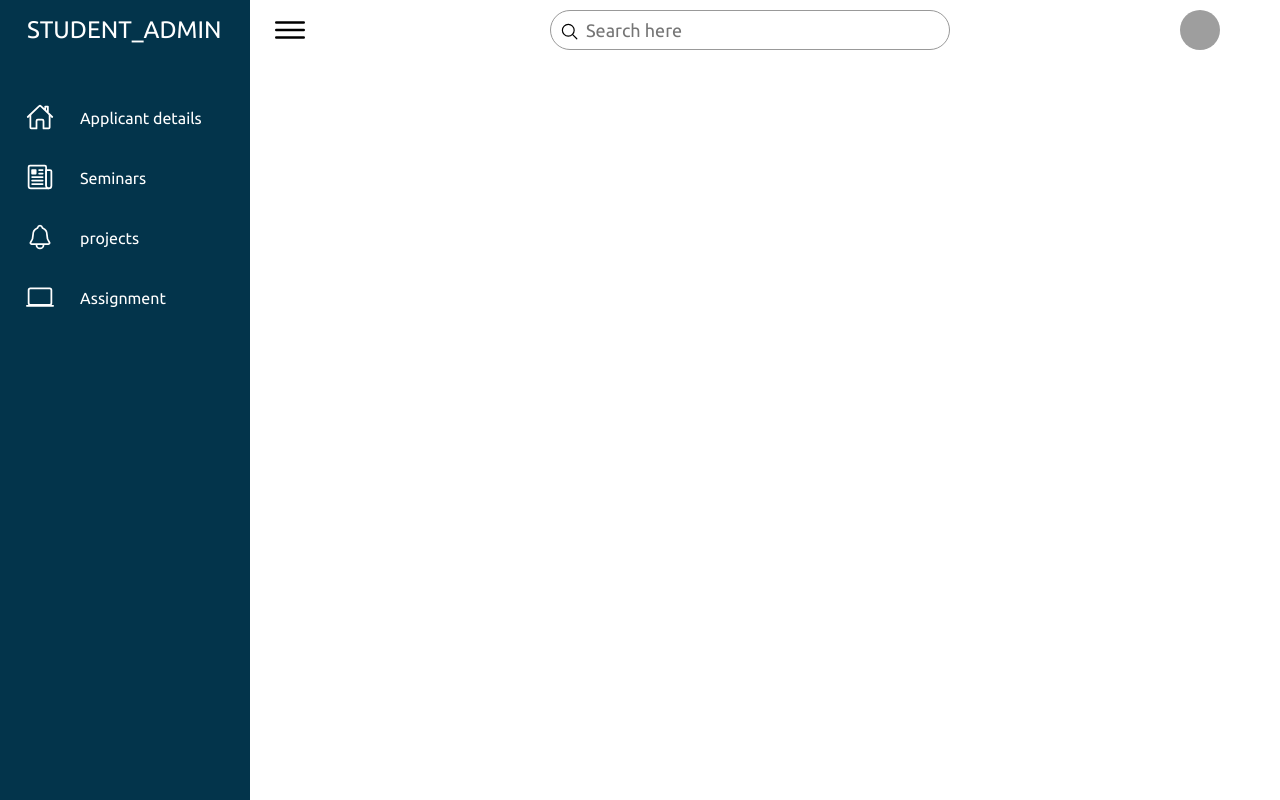
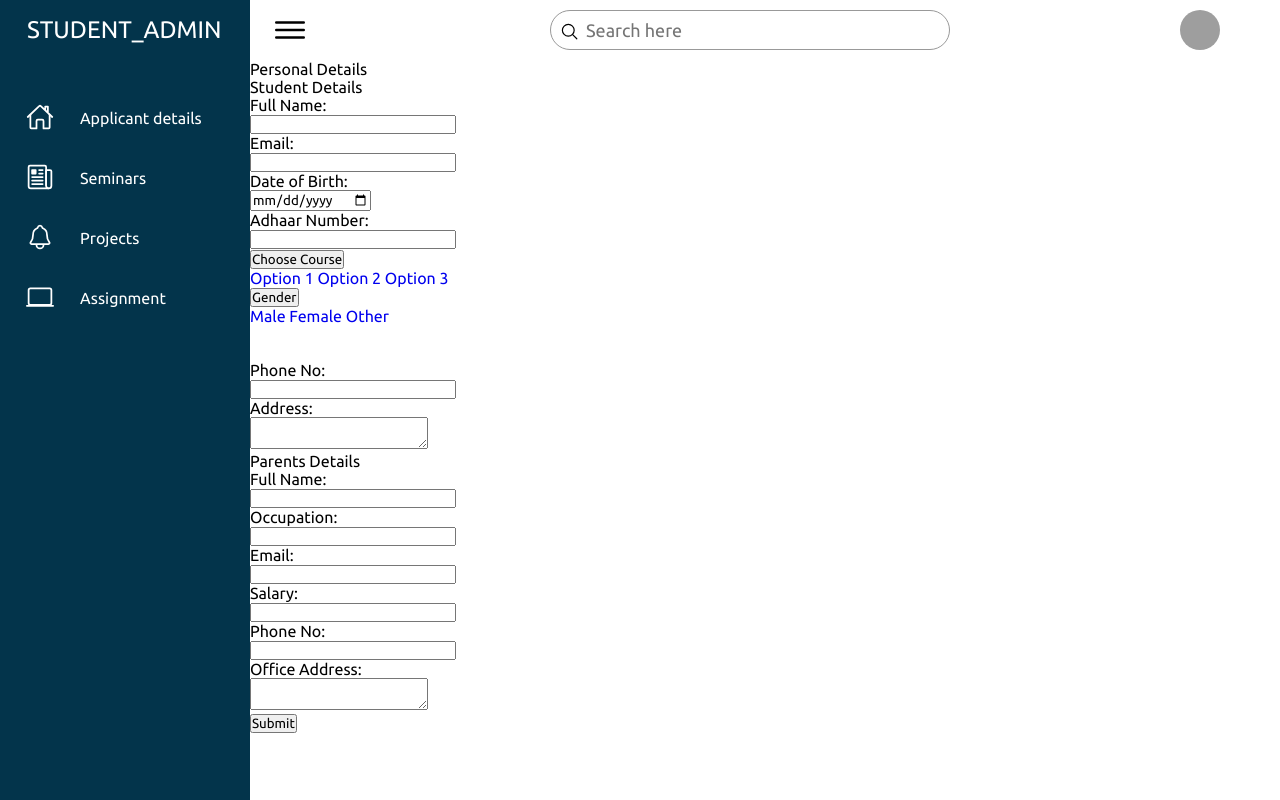
Before and after one commit to pradip-sutar/Dashboard, a Django app: template AdminDashboard/templates/applicant_details.html in a window 1280 px wide. Run offline with Django 3.2, Linux system fonts and the light colour scheme; the template is opened without the code that fills it, so the values that code supplies are empty; some libraries are stand-ins or nearby versions; grey boxes are pictures that could not be loaded.

Commit message:
some changes

```diff
--- a/AdminDashboard/student/urls.py
+++ b/AdminDashboard/student/urls.py
@@ -2,8 +2,8 @@
 from . import views
 
 urlpatterns = [
-    path('form/',views.Studentform,name='form'),
-    path('details/',views.Applicant_details,name='Applicant_details'),
+
+    path('form/',views.Applicant_details,name='Applicant_details'),
     path('seminar/',views.Seminar_report,name='seminar_report'),
     path('project/',views.Projects_report,name='projects_report'),
 ]
--- a/AdminDashboard/templates/applicant_details.html
+++ b/AdminDashboard/templates/applicant_details.html
@@ -6,16 +6,11 @@
     <meta http-equiv="X-UA-Compatible" content="IE=edge">
     <meta name="viewport" content="width=device-width, initial-scale=1.0">
     <link rel="stylesheet" href="{% static 'AdminPanel/css/style.css' %}">
-        <link rel="stylesheet"
-            href="https://cdnjs.cloudflare.com/ajax/libs/font-awesome/5.15.3/css/all.min.css">
-        <link rel="stylesheet" href="path/to/font-awesome/css/all.min.css">
     <link rel="stylesheet" href="{% static 'Student/css/student.css' %}">
      <title>Student Form</title>
-
 </head>
 
 <body>
-        <!-- =============== Navigation ================ -->
   <div class="container">
     <div class="navigation">
         <ul>
@@ -27,7 +22,7 @@
             </li>
 
             <li>
-                        <a href="{% url 'form' %}">
+                <a href="{% url 'Applicant_details' %}">
                     <span class="icon">
                         <ion-icon name="home-outline"></ion-icon>
                     </span>
@@ -45,11 +40,11 @@
             </li>
 
             <li>
-                        <a href="#">
+                <a href="{% url 'projects_report' %}">
                     <span class="icon">
                         <ion-icon name="notifications-outline"></ion-icon>
                     </span>
-                            <span class="title">projects</span>
+                    <span class="title">Projects</span>
                 </a>
             </li>
             <li>
@@ -80,8 +75,127 @@
                 <img src="assets/imgs/customer01.jpg" alt>
             </div>
         </div>
+  <nav class="navbar">
+    <div class="navbar-brand">Personal Details</div>
+    <!-- <ul class="navbar-menu">
+      <li class="navbar-item"><a href="#">Home</a></li>
+      <li class="navbar-item"><a href="#">About</a></li>
+      <li class="navbar-item"><a href="#">Services</a></li>
+      <li class="navbar-item"><a href="#">Contact</a></li>
+    </ul> -->
+  </nav>
 
-                <!-- ================== Application details ====================== -->
+<div class="form-container">
+  <nav class="navbar1">
+    <div class="navbar-brand">Student Details</div>
+  </nav>
+
+    <form method="POST">
+        {% csrf_token %}
+
+      <div class="form-group">
+        <label for="name">Full Name:</label><br>
+        <input type="text" id="name" name="name" required>
+      </div>
+
+      <div class="form-group">
+        <label for="name">Email:</label><br>
+        <input type="email" id="name" name="email" required><br>
+      </div>
+
+      <div class="form-group">
+        <label for="name">Date of Birth:</label><br>
+        <input type="date" id="name" name="date" required><br>
+      </div>
+
+      <div class="form-group">
+        <label for="name">Adhaar Number:</label><br>
+        <input type="number" id="name" name="adhaar" required><br>
+      </div>
+
+      <div class="dropdown">
+        <button class="dropdown-button">Choose Course</button>
+        <div class="dropdown-content">
+          <a href="#">Option 1</a>
+          <a href="#">Option 2</a>
+          <a href="#">Option 3</a>
+        </div>
+
+
+
+        <button class="dropdown-button">Gender</button>
+        <div class="dropdown-content">
+          <a href="#">Male</a>
+          <a href="#">Female</a>
+          <a href="#">Other</a>
+        </div>
+
+      </div><br><br>
+
+      <div class="form-group">
+        <label for="number">Phone No:</label><br>
+        <input type="number" id="number" name="number" required><br>
+      </div>
+
+      <div class="form-group">
+        <label for="message">Address:</label><br>
+        <textarea id="message" name="message" required></textarea>
+      </div>
+  </div>
+
+  <div class="form-container1">
+    <nav class="navbar1">
+      <div class="navbar-brand">Parents Details</div>
+    </nav>
+
+        <div class="form-group">
+          <label class="lable" for="name">Full Name:</label><br>
+          <input type="text" id="name" name="name" required>
+        </div>
+
+        <div class="form-group">
+          <label for="name">Occupation:</label><br>
+          <input type="text" id="name" name="occupation" required><br>
+        </div>
+
+        <div class="form-group">
+          <label for="name">Email:</label><br>
+          <input type="email" id="name" name="email"><br>
+        </div>
+
+        <div class="form-group">
+          <label for="name">Salary:</label><br>
+          <input type="number" id="name" name="salary" required><br>
+        </div>
+
+
+        <div class="form-group">
+          <label for="number">Phone No:</label><br>
+          <input type="number" id="number" name="number" required><br>
+        </div>
+
+        <div class="form-group">
+          <label for="message">Office Address:</label><br>
+          <textarea id="message" name="message" required></textarea>
+        </div>
+
+        <div class="form-group">
+          <button type="submit">Submit</button>
+        </div>
+      </form>
+    </div>
+
+
+    <div class="container">
+      <div class="column"></div>
+      <div class="column"></div>
+    </div>
+
+
+
+
+
+
 
 
  <!-- =========== Scripts =========  -->
@@ -96,5 +210,6 @@
  <script nomodule
    src="https://unpkg.com/ionicons@5.5.2/dist/ionicons/ionicons.js"></script>
 
+
 </body>
 </html>
--- a/AdminDashboard/templates/project_report.html
+++ b/AdminDashboard/templates/project_report.html
@@ -22,7 +22,7 @@
             </li>
 
             <li>
-                <a href="{% url 'form' %}">
+                <a href="{% url 'Applicant_details' %}">
                     <span class="icon">
                         <ion-icon name="home-outline"></ion-icon>
                     </span>
--- a/AdminDashboard/templates/seminar_report.html
+++ b/AdminDashboard/templates/seminar_report.html
@@ -22,7 +22,7 @@
             </li>
 
             <li>
-                <a href="{% url 'form' %}">
+                <a href="{% url 'Applicant_details' %}">
                     <span class="icon">
                         <ion-icon name="home-outline"></ion-icon>
                     </span>
```
Also changed, not shown: AdminDashboard/templates/studentform.html (deleted, +0 -219 lines). Lines whose indentation alone changed are shown as unchanged.
